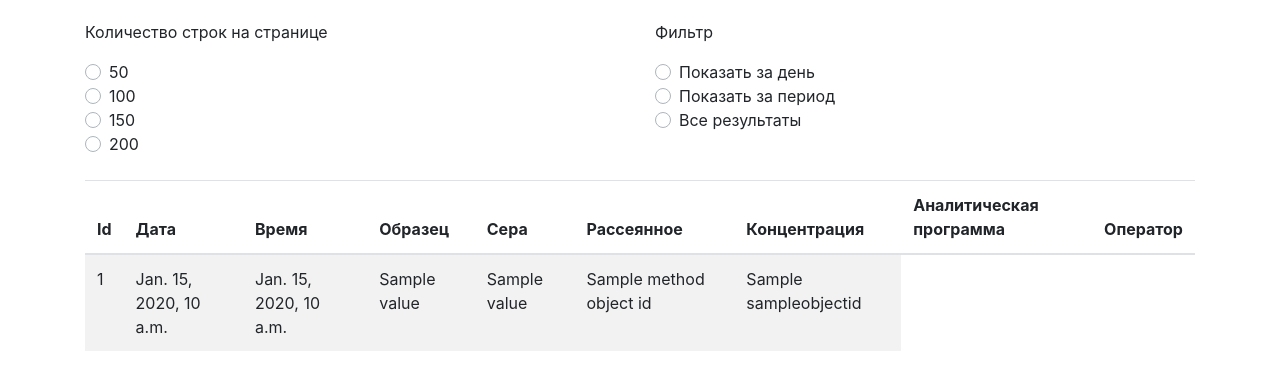
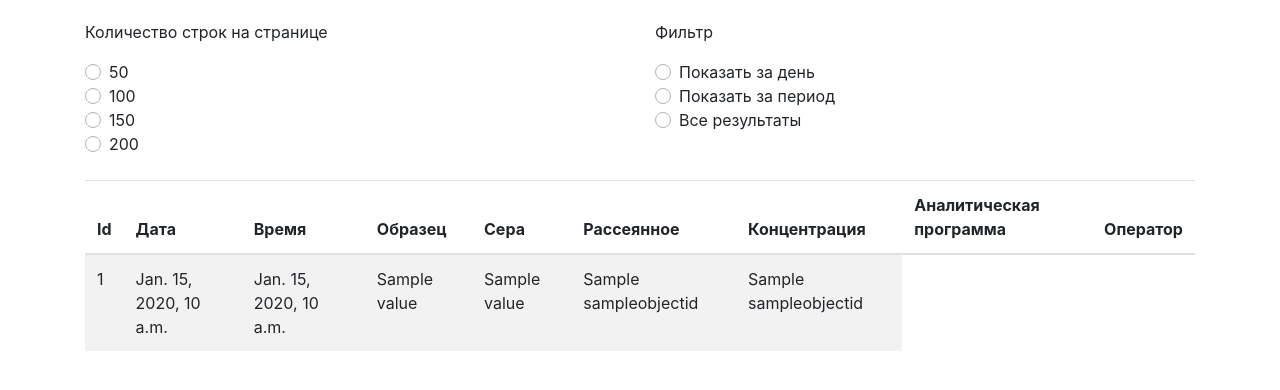
Before and after one commit to brutalp/web_interface, a Django app: template web_interface/web_app/templates/web_app/web.html in a window 1280 px wide. Shown: the part 140-530 px from the top of the page. Run offline with Django 3.2, Linux system fonts and the light colour scheme; the template is opened without the code that fills it: most values are stand-ins (such as "Sample title", 1, 10 or a date in 2020); some libraries are stand-ins or nearby versions.

Commit message:
small fix show name

```diff
--- a/web_interface/web_app/templates/web_app/web.html
+++ b/web_interface/web_app/templates/web_app/web.html
@@ -72,17 +72,16 @@
                                     <td>{{ value.timestamp }}</td>
                                     <td>{{ value.name }}</td>
                                     {% if value.value.all.count > 0 %}
-
                                         {% for var in value.value.all %}
-                                            <td id="var">{{ var.value }}</td>
+                                            <td>{{ var.value }}</td>
                                         {% endfor %}
                                     {% else %}
                                         <td>0</td>
                                         <td>0</td>
                                         <td>0</td>
                                     {% endif %}
-                                    <td>{{ value.methodObjectId.name }}</td>
-                                    <td>{{ value.measurementid.sampleobjectid.name }}</td>
+                                    <td>{{ value.sampleobjectid.name }}</td>
+                                    <td>{{ value.sampleobjectid.name }}</td>
                                 </tr>
                             {% endfor %}
                         {% else %}
```
